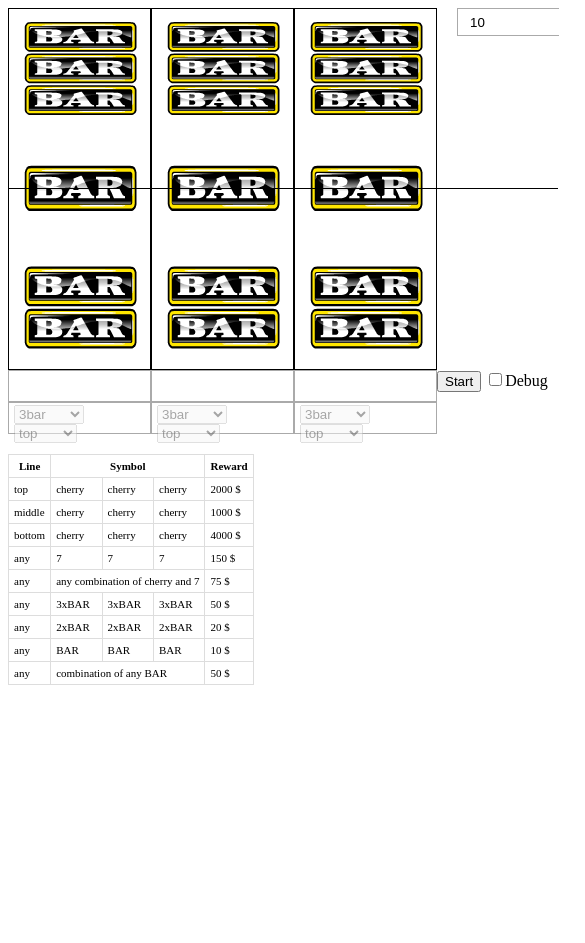
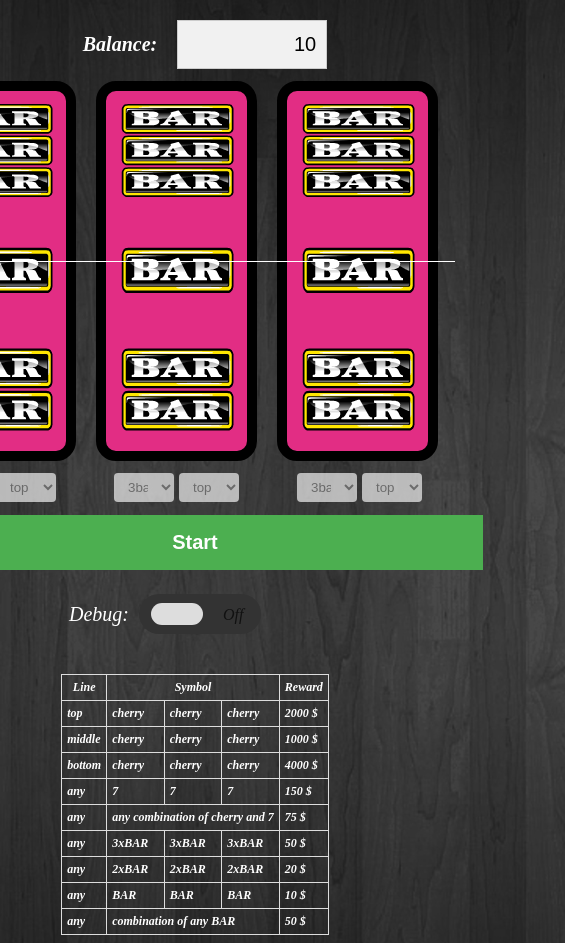
Before and after one commit to benitezhm/slot-machine-test, a website: page index.html in a window 390 px wide. Shown: the top 943 px of the page, 585 px wide, since content can reach past the window. Before the commit the page ends 844 px from the top, so only its background shows below. Drawn offline with Linux system fonts and the light colour scheme.

Commit message:
Added style to the app
Added some styles with flexbox and try to make it responsive
Refactor the css styles into a seprate file called style.css
Added a few css classes to improve the look and feel

```diff
--- a/index.html
+++ b/index.html
@@ -4,91 +4,26 @@
 <head>
     <meta charset="utf-8">
 
-    <style>
-        .slot {
-            background: url("public/reel.png") repeat-y;
-            border: 1px solid;
-            height: 360px;
-            width: 141px;
-        }
-
-        .balance {
-            width: 100px;
-            height: 26px;
-            margin-left: 20px;
-            border: 1px solid #aaa;
-        }
-
-        .balance #balance {
-            width: 90px;
-            height: 24px;
-            margin-left: 10px;
-            border: none;
-        }
-
-        .result {
-            height: 26px;
-            width: 131px;
-            border: 1px solid #aaa;
-            padding: 2px 5px;
-        }
-
-        .container {
-            display: flex;
-            flex-wrap: wrap;
-            width: 640px;
-        }
-
-        div.reels {
-            display: flex;
-            flex-wrap: wrap;
-            /* flex-grow: 2; */
-            width: 560px;
-        }
-
-        div.line {
-            width: 550px;
-            height: 180px;
-            border-bottom: 1px solid black;
-            position: absolute;
-        }
-
-        table,
-        th,
-        td {
-            border: 1px solid #ddd;
-            padding: 5px;
-        }
-
-        table {
-            margin-top: 20px;
-            border-collapse: collapse;
-            font-size: 11px;
-        }
-    </style>
+    <link rel="stylesheet" href="style.css">
 </head>
 
 <body>
 
     <div class="container">
+        <div class="content">
+            <div class="balance">
+                <label class="title">Balance:</label> <input type="number" id="balance" value="10" />
+            </div>
+        </div>
+        <div class="content">
             <div class="reels">
                 <div class="line"></div>
-            <div id="reel1" class="slot"></div>
+
+                <div id="reel1" class="slot2 slot"></div>
                 <div id="reel2" class="slot"></div>
                 <div id="reel3" class="slot"></div>
-            <div class="balance">
-                <input type="number" id="balance" value="10" />
-            </div>
 
-            <div id="res_reel1" class="result"></div>
-            <div id="res_reel2" class="result"></div>
-            <div id="res_reel3" class="result"></div>
-            <div>
-                <button onclick="start()" id="start">Start</button>
-                <label><input type="checkbox" id="debug" />Debug</label>
-            </div>
-
-            <div id="" class="result">
+                <div class="result">
                     <select id="reel_dbg1" class="debug" disabled>
                         <option value="3bar">3bar</option>
                         <option value="bar">bar</option>
@@ -102,7 +37,7 @@
                         <option value="bottom">bottom</option>
                     </select>
                 </div>
-            <div id="" class="result">
+                <div class="result">
                     <select id="reel_dbg2" class="debug" disabled>
                         <option value="3bar">3bar</option>
                         <option value="bar">bar</option>
@@ -116,7 +51,7 @@
                         <option value="bottom">bottom</option>
                     </select>
                 </div>
-            <div id="" class="result">
+                <div class="result">
                     <select id="reel_dbg3" class="debug" disabled>
                         <option value="3bar">3bar</option>
                         <option value="bar">bar</option>
@@ -130,8 +65,21 @@
                         <option value="bottom">bottom</option>
                     </select>
                 </div>
+
+                <div class="content start">
+                    <input type="button" onclick="start()" id="start" value="Start" />
                 </div>
 
+                <div class="content debug">
+                    <label>Debug:</label>
+                    <div class="checkbox">
+                        <input type="checkbox" id="debug" />
+                        <label for="debug"></label>
+                    </div>
+                </div>
+
+
+            </div>
 
             <table>
                 <tr>
@@ -200,6 +148,7 @@
                 </tr>
             </table>
         </div>
+    </div>
 
     <script src='slot.js' type='text/javascript'></script>
 </body>
--- a/slot.js
+++ b/slot.js
@@ -204,14 +204,6 @@ function finishMovement(el, count, vel) {
         document.getElementById("start").disabled = false;
         document.getElementById("debug").disabled = false;
       }
-
-      var res =
-        slotsPositions[topPosition] +
-        " " +
-        slotsPositions[middlePosition] +
-        " " +
-        slotsPositions[bottomPosition];
-      document.getElementById("res_" + el).innerHTML = res;
     }
   }, 1);
 }
@@ -300,6 +292,6 @@ function clearInterface() {
   document.getElementById("debug").disabled = true;
   var payTable = document.getElementsByClassName("rule");
   [].forEach.call(payTable, function(row, index) {
-    row.style.backgroundColor = "white";
+    row.style.backgroundColor = "";
   });
 }
--- /dev/null
+++ b/style.css
@@ -0,0 +1,202 @@
+body {
+  background-image: url("public/bg.jpg");
+  color: white;
+  font-size: 20px;
+  font-style: italic;
+}
+
+.slot {
+  background: url("public/reel.png") repeat-y;
+  background-color: #e22d84;
+  margin: 0px 10px 0px 10px;
+  border: 10px solid black;
+  border-radius: 20px;
+  height: 360px;
+  width: 141px;
+}
+
+.balance {
+  display: flex;
+  justify-content: center;
+  align-items: center;
+  flex-direction: row;
+}
+
+label.title {
+  padding: 25px 20px;
+  font-weight: bolder;
+}
+
+input[type="text"],
+input[type="number"] {
+  width: 150px;
+  padding: 12px 10px;
+  margin: 12px 0;
+  box-sizing: border-box;
+  background-color: #f1f1f1;
+  border: 1px solid #ccc;
+  text-align: right;
+  font-size: 20px;
+}
+
+input[type="number"]::-webkit-inner-spin-button,
+input[type="number"]::-webkit-outer-spin-button {
+  -webkit-appearance: none;
+  margin: 0;
+}
+
+input[type="button"],
+input[type="submit"],
+input[type="reset"] {
+  background-color: #4caf50;
+  border: none;
+  color: white;
+  padding: 16px 32px;
+  text-decoration: none;
+  margin: 4px 2px;
+  cursor: pointer;
+  width: 100%;
+}
+
+select {
+  width: 60px;
+  padding: 6px 10px;
+  border: none;
+  border-radius: 4px;
+  background-color: #f1f1f1;
+}
+
+/* custom checkbox */
+/* hiding checkbox */
+input[type="checkbox"] {
+  visibility: hidden;
+}
+
+.checkbox {
+  width: 122px;
+  height: 40px;
+  background: #333;
+  margin: 20px 60px;
+
+  border-radius: 50px;
+  position: relative;
+}
+
+/* label for the on position */
+.checkbox:before {
+  content: "On";
+  position: absolute;
+  top: 12px;
+  left: 13px;
+  height: 2px;
+  color: #26ca28;
+  font-size: 16px;
+}
+
+/* label for the off position */
+.checkbox:after {
+  content: "Off";
+  position: absolute;
+  top: 12px;
+  left: 84px;
+  height: 2px;
+  color: #111;
+  font-size: 16px;
+}
+
+/* the pill to click */
+.checkbox label {
+  display: block;
+  width: 52px;
+  height: 22px;
+  border-radius: 50px;
+
+  transition: all 0.5s ease;
+  cursor: pointer;
+  position: absolute;
+  top: 9px;
+  z-index: 1;
+  left: 12px;
+  background: #ddd;
+}
+
+/* checkbox event for label */
+.checkbox input[type="checkbox"]:checked + label {
+  left: 60px;
+  background: #26ca28;
+}
+
+.result {
+  height: 26px;
+  width: 131px;
+  margin: 10px 21px;
+  padding: 2px 5px;
+}
+
+.container {
+  display: flex;
+  flex-flow: row wrap;
+  justify-content: center;
+}
+
+.content {
+  display: flex;
+  flex-flow: row wrap;
+  padding: 0px 80px;
+  justify-content: space-around;
+}
+
+.content .start {
+  display: flex;
+  width: 100%;
+  padding: 0px;
+  justify-content: center;
+}
+
+.start #start {
+  display: flex;
+  font-size: 20px;
+  font-weight: bold;
+  justify-content: center;
+}
+
+.content div.debug {
+  display: flex;
+  justify-content: center;
+  align-items: center;
+  width: 100%;
+  padding: 0px;
+}
+
+.debug > label {
+  display: flex;
+  justify-content: center;
+  margin-right: -50px;
+}
+
+div.reels {
+  display: flex;
+  flex-wrap: wrap;
+  width: 580px;
+}
+
+div.line {
+  width: 550px;
+  height: 180px;
+  border-bottom: 1px solid white;
+  position: absolute;
+}
+
+table,
+th,
+td {
+  border: 1px solid #ddd;
+  padding: 5px;
+}
+
+table {
+  margin-top: 20px;
+  border-collapse: collapse;
+  font-size: 12px;
+  font-weight: bold;
+}
```
Also changed, not shown: app.js (+6 -1 lines), public/bg.jpg (added). Lines whose indentation alone changed are shown as unchanged.
